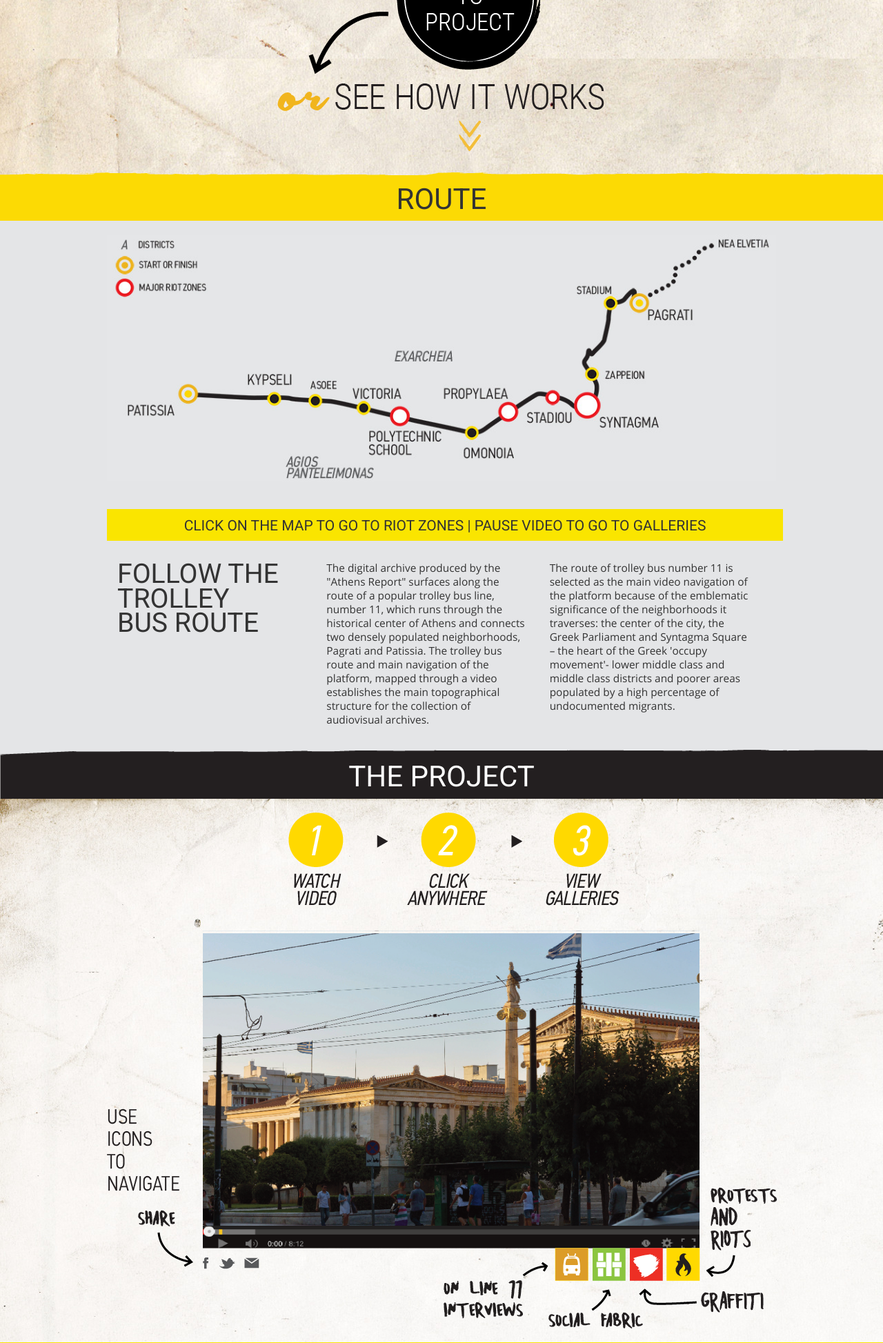
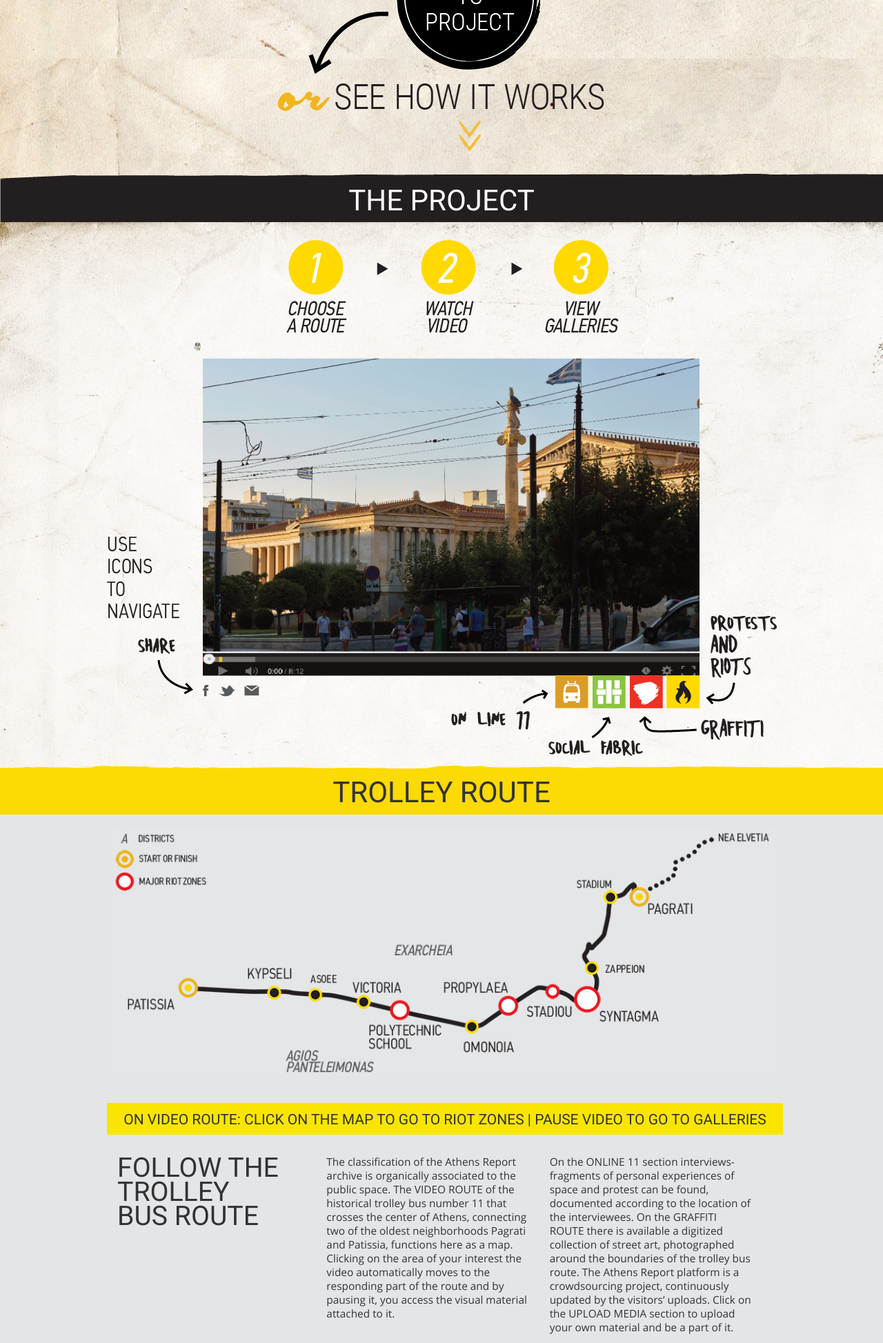
Before and after one commit to athensreport/athensreport.org, a Django app: page / in a window 1280 px wide. Shown: the part 739-2686 px from the top of the page at 69% size. Run offline with Django 3.2, Linux system fonts and the light colour scheme; some libraries are stand-ins or nearby versions.

Commit message:
Re-arrange home page

```diff
--- a/athensreport/templates/base/home.html
+++ b/athensreport/templates/base/home.html
@@ -64,43 +64,7 @@
   </div>
 
   <div class="look text-center">
-    <a href="{% url 'gallery:theproject' %}"><img src="{% static 'img/see.png' %}" alt="See how it works"></a>
-  </div>
-
-  <div class="route-title strip text-center">
-    <div>route</div>
-  </div>
-
-  <div class="route">
-    <div class="route-container">
-      <img src="{% static 'img/route.jpg' %}" alt="Route" class="img-responsive">
-      <div class="strip yellowish text-center container">
-        Click on the map to go to riot zones <span class="hidden-sm">|</span><br class="visible-sm"> pause video to go to galleries
-      </div>
-      <div class="row route-info">
-        <div class="col-sm-4">
-          <h2>Follow the trolley<br> bus route</h2>
-        </div>
-        <div class="col-sm-4 route-info-first-text">
-          <p>
-            The digital archive produced by the "Athens Report" surfaces along the route of a popular
-            trolley bus line, number 11, which runs through the historical center of Athens and connects
-            two densely populated neighborhoods, Pagrati and Patissia. The trolley bus route and main
-            navigation of the platform, mapped through a video establishes the main topographical structure
-            for the collection of audiovisual archives.
-          </p>
-        </div>
-        <div class="col-sm-4">
-          <p>
-            The route of trolley bus number 11 is selected as the main video navigation of the platform
-            because of the emblematic significance of the neighborhoods it traverses: the center of the
-            city, the Greek Parliament and Syntagma Square – the heart of the Greek 'occupy movement'-
-            lower middle class and middle class districts and poorer areas populated by a high percentage
-            of undocumented migrants.
-          </p>
-        </div>
-      </div>
-    </div>
+    <a href="{% url 'gallery:theproject' %}"><img src="{% static 'img/see.png' %}" alt="See how it works" class="img-responsive"></a>
   </div>
 
   <div class="project-title strip black text-center">
@@ -110,4 +74,41 @@
   <div class="entertheproject">
     <img src="{% static 'img/video-guide.png' %}" alt="video guide" class="video-guide img-responsive">
   </div>
+
+  <div class="route-title strip text-center">
+    <div>trolley route</div>
+  </div>
+
+  <div class="route">
+    <div class="route-container">
+      <img src="{% static 'img/route.jpg' %}" alt="Route" class="img-responsive">
+      <div class="strip yellowish text-center container">
+        On Video Route: click on the map to go to riot zones <span class="hidden-sm">|</span><br class="visible-sm"> pause video to go to galleries
+      </div>
+      <div class="row route-info">
+        <div class="col-sm-4">
+          <h2>Follow the trolley<br> bus route</h2>
+        </div>
+        <div class="col-sm-4 route-info-first-text">
+          <p>
+            The classification of the Athens Report archive is organically associated to the public space.
+             The VIDEO ROUTE of the historical trolley bus number 11 that crosses the center of Athens,
+             connecting two of the oldest neighborhoods Pagrati and Patissia, functions here as a map.
+             Clicking on the area of your interest the video automatically moves to the responding part
+             of the route and by pausing it, you access the visual material attached to it.
+          </p>
+        </div>
+        <div class="col-sm-4">
+          <p>
+            On the ONLINE 11 section interviews-fragments of personal experiences of space and protest
+            can be found, documented according to the location of the interviewees. On the GRAFFITI ROUTE
+            there is available a digitized collection of street art, photographed around the boundaries of
+            the trolley bus route. The Athens Report platform is a crowdsourcing project, continuously
+            updated by the visitors’ uploads. Click on the UPLOAD MEDIA section to upload your own material
+            and be a part of it.
+          </p>
+        </div>
+      </div>
+    </div>
+  </div>
 {% endblock content %}
```
Also changed, not shown: athensreport/static/img/video-guide.png.
